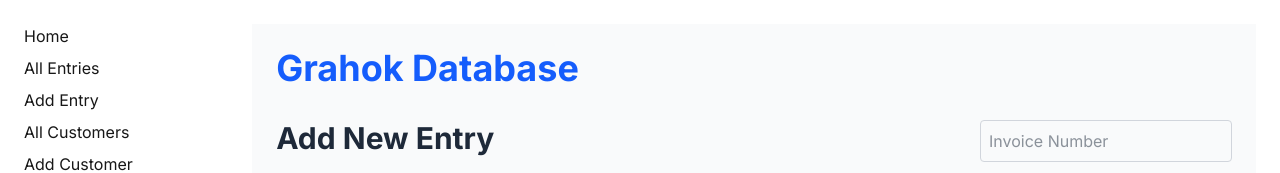
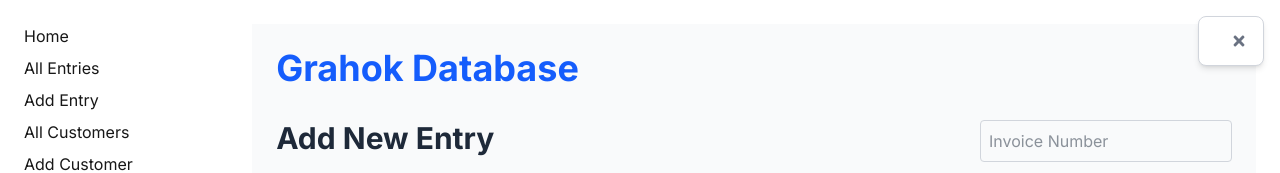
Before and after one commit to Grahok/grahok-database-next, a Next.js app: page /entries/add in a window 1280 px wide. Shown: the top 173 px of the page. Built offline with nearby package versions, Linux system fonts and the light colour scheme; no server answers; the database is empty.

Commit message:
Replace Toast component with ToastConfirmation or Added for better user feedback in EditCustomer, EditProduct and AddEntry pages

```diff
--- a/app/(routes)/customers/edit/[id]/page.jsx
+++ b/app/(routes)/customers/edit/[id]/page.jsx
@@ -2,7 +2,7 @@
 
 import { useEffect, useState } from "react";
 import { useRouter, useParams } from "next/navigation";
-import Toast from "@/components/Toast";
+import ToastConfirmation from "@/components/ToastConfirmation";
 
 export default function EditCustomer() {
   const router = useRouter();
@@ -110,10 +110,10 @@ export default function EditCustomer() {
         </div>
       </form>
 
-      <Toast
-        show={toast.show}
+      <ToastConfirmation
         message={toast.message}
         onClose={() => setToast({ show: false, message: "" })}
+        duration={3000}
       />
     </div>
   );
--- a/app/(routes)/entries/add/page.jsx
+++ b/app/(routes)/entries/add/page.jsx
@@ -2,10 +2,10 @@
 
 import { useState } from "react";
 import { useRouter } from "next/navigation";
-// import Toast from "@/components/Toast";
 import SummarySection from "@/components/SummarySection";
 import ProductSection from "@/components/ProductSection";
 import CustomerForm from "@/components/CustomerForm";
+import ToastConfirmation from "@/components/ToastConfirmation"; // Import the component
 
 export default function AddEntry() {
   const router = useRouter();
@@ -18,7 +18,7 @@ export default function AddEntry() {
   const [otherCost, setOtherCost] = useState(0);
   const [overallDiscount, setOverallDiscount] = useState(0);
   const [courierTax, setCourierTax] = useState(0);
-  // const [showToast, setShowToast] = useState(false);
+  const [toast, setToast] = useState({ show: false, message: "" });
 
   const handleCustomerChange = (data) => {
     setCustomerData(data);
@@ -57,15 +57,6 @@ export default function AddEntry() {
         customerId = newCustomer._id;
       }
 
-      // ✅ Now build the entry
-      // const entry = {
-      //   customer: customerId,
-      //   orderDate: e.target.orderDate.value,
-      //   entryDate: e.target.entryDate.value,
-      //   paymentDate: e.target.paymentDate.value || null,
-      // You would also gather product list, charges, etc. from other subcomponents
-      // };
-
       const totalQuantity = Number(
         selectedProducts.reduce((sum, p) => sum + p.quantity, 0)
       );
@@ -84,10 +75,6 @@ export default function AddEntry() {
           0
         )
       );
-      // const totalIncome = selectedProducts.reduce(
-      //   (sum, p) => sum + p.discount + overallDiscount,
-      //   0
-      // );
       const subtotal = totalSellPrice - overallDiscount;
       const customerPayment = Number(
         selectedProducts.reduce(
@@ -143,8 +130,13 @@ export default function AddEntry() {
         throw new Error("Failed to save entry.");
       }
 
-      // ✅ Redirect to all entries or show success message
-      router.push("/entries/all");
+      // ✅ Show success toast
+      setToast({ show: true, message: "Entry added successfully." });
+
+      setTimeout(() => {
+        setToast({ show: false, message: "" });
+        router.push("/entries/all");
+      }, 2000);
     } catch (err) {
       console.error(err);
       setError(err.message || "Something went wrong.");
@@ -200,6 +192,12 @@ export default function AddEntry() {
           {loading ? "Adding..." : "Add Entry"}
         </button>
       </form>
+
+      <ToastConfirmation
+        message={toast.message}
+        onClose={() => setToast({ show: false, message: "" })}
+        duration={3000}
+      />
     </main>
   );
 }
--- /dev/null
+++ b/components/ToastConfirmation.jsx
@@ -0,0 +1,21 @@
+import { useEffect } from "react";
+import { FaTimes } from "react-icons/fa";
+
+export default function ToastConfirmation({ message, onClose, duration = 3000 }) {
+  useEffect(() => {
+    const timer = setTimeout(() => {
+      onClose();
+    }, duration);
+
+    return () => clearTimeout(timer);
+  }, [onClose, duration]);
+
+  return (
+    <div className="fixed top-4 right-4 bg-white border border-gray-300 rounded-lg p-4 shadow-md max-w-sm flex items-center space-x-4">
+      <p className="text-gray-800 flex-grow">{message}</p>
+      <button onClick={onClose} className="text-gray-500 hover:text-gray-700">
+        <FaTimes />
+      </button>
+    </div>
+  );
+};
```
